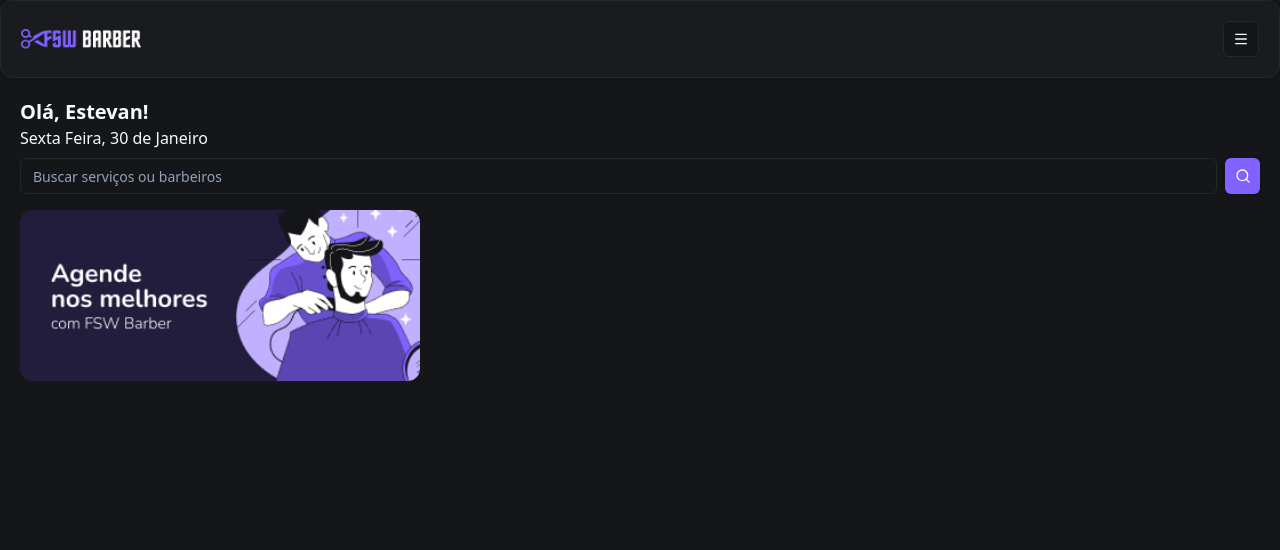
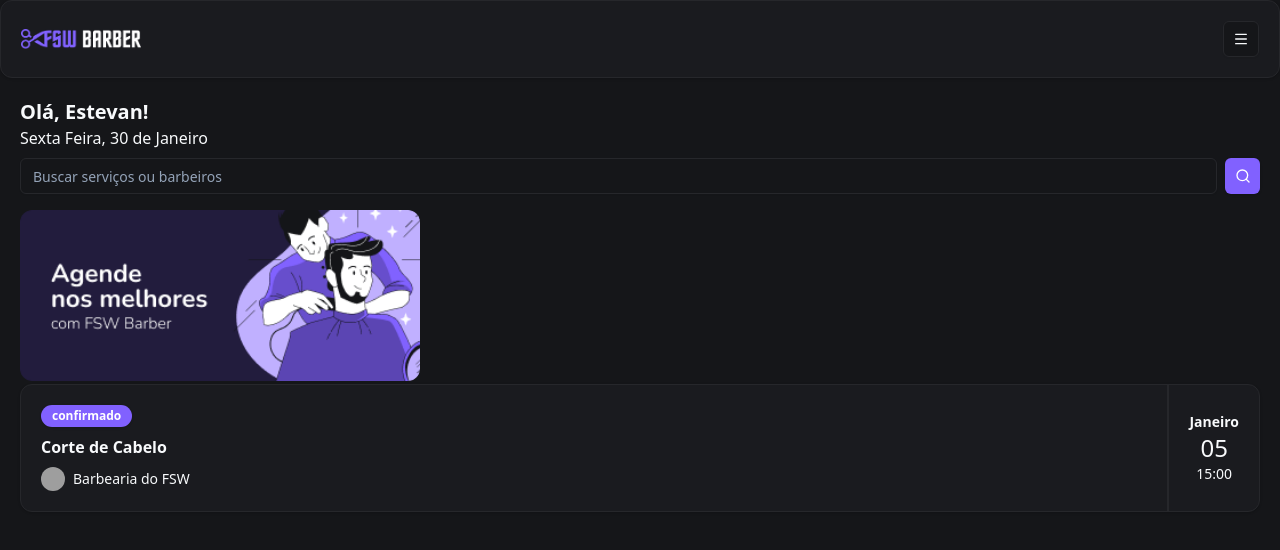
Before and after one commit to Estevangomez/barbershop, a Next.js app: page / in a window 1280 px wide. Shown: the top 550 px of the page. Built offline with nearby package versions, Linux system fonts and the light colour scheme; grey boxes are pictures that could not be loaded.

Commit message:
feat: implementação de agendamento, Badge, Avatar image e Card

```diff
--- a/package.json
+++ b/package.json
@@ -15,6 +15,7 @@
   "dependencies": {
     "@prisma/adapter-pg": "^7.3.0",
     "@prisma/client": "^7.3.0",
+    "@radix-ui/react-avatar": "^1.1.11",
     "@radix-ui/react-slot": "^1.2.4",
     "class-variance-authority": "^0.7.1",
     "clsx": "^2.1.1",
--- a/src/app/page.tsx
+++ b/src/app/page.tsx
@@ -1,8 +1,11 @@
 import Header from "@/components/header";
 import { Button } from "@/components/ui/button";
+import { Card, CardContent } from "@/components/ui/card";
 import { Input } from "@/components/ui/input";
+import { Badge } from "@/components/ui/badge";
 import { SearchIcon } from "lucide-react";
 import Image from "next/image";
+import { Avatar, AvatarImage } from "@/components/ui/avatar";
 
 const Home = () => {
   return (
@@ -33,7 +36,29 @@
        />
        </div>
 
+      <Card className="mt-6">
+          <CardContent className="flex justify-between p-0">
+          <div className="flex flex-col gap-2 py-5 pl-5">
+            <Badge className="w-fit rounded-full">
+              confirmado
+            </Badge>
+            <h3 className="font-semibold">Corte de Cabelo</h3>
 
+           <div className="flex items-center gap-2">
+            <Avatar className="h-6 w-6">
+              <AvatarImage src="https://utfs.io/f/c97a2dc9-cf62-468b-a851-bfd2bdde775f-16p.png"/>
+            </Avatar>
+            <p className="text-sm">Barbearia do FSW</p>
+
+           </div>
+          </div>
+          <div className="flex flex-col items-center justify-center px-5 border-l-2 border-solid">
+              <p className="font-bold text-sm">Janeiro</p>
+              <p className="text-2xl">05</p>
+              <p className="text-sm">15:00</p>
+          </div>
+          </CardContent>
+      </Card>
      </div>
     </div>
   );
--- /dev/null
+++ b/src/components/ui/avatar.tsx
@@ -0,0 +1,50 @@
+"use client"
+
+import * as React from "react"
+import * as AvatarPrimitive from "@radix-ui/react-avatar"
+
+import { cn } from "@/app/_lib/utils"
+
+const Avatar = React.forwardRef<
+  React.ElementRef<typeof AvatarPrimitive.Root>,
+  React.ComponentPropsWithoutRef<typeof AvatarPrimitive.Root>
+>(({ className, ...props }, ref) => (
+  <AvatarPrimitive.Root
+    ref={ref}
+    className={cn(
+      "relative flex h-10 w-10 shrink-0 overflow-hidden rounded-full",
+      className
+    )}
+    {...props}
+  />
+))
+Avatar.displayName = AvatarPrimitive.Root.displayName
+
+const AvatarImage = React.forwardRef<
+  React.ElementRef<typeof AvatarPrimitive.Image>,
+  React.ComponentPropsWithoutRef<typeof AvatarPrimitive.Image>
+>(({ className, ...props }, ref) => (
+  <AvatarPrimitive.Image
+    ref={ref}
+    className={cn("aspect-square h-full w-full", className)}
+    {...props}
+  />
+))
+AvatarImage.displayName = AvatarPrimitive.Image.displayName
+
+const AvatarFallback = React.forwardRef<
+  React.ElementRef<typeof AvatarPrimitive.Fallback>,
+  React.ComponentPropsWithoutRef<typeof AvatarPrimitive.Fallback>
+>(({ className, ...props }, ref) => (
+  <AvatarPrimitive.Fallback
+    ref={ref}
+    className={cn(
+      "flex h-full w-full items-center justify-center rounded-full bg-muted",
+      className
+    )}
+    {...props}
+  />
+))
+AvatarFallback.displayName = AvatarPrimitive.Fallback.displayName
+
+export { Avatar, AvatarImage, AvatarFallback }
--- /dev/null
+++ b/src/components/ui/badge.tsx
@@ -0,0 +1,36 @@
+import * as React from "react"
+import { cva, type VariantProps } from "class-variance-authority"
+
+import { cn } from "@/app/_lib/utils"
+
+const badgeVariants = cva(
+  "inline-flex items-center rounded-md border px-2.5 py-0.5 text-xs font-semibold transition-colors focus:outline-none focus:ring-2 focus:ring-ring focus:ring-offset-2",
+  {
+    variants: {
+      variant: {
+        default:
+          "border-transparent bg-primary text-primary-foreground shadow hover:bg-primary/80",
+        secondary:
+          "border-transparent bg-secondary text-secondary-foreground hover:bg-secondary/80",
+        destructive:
+          "border-transparent bg-destructive text-destructive-foreground shadow hover:bg-destructive/80",
+        outline: "text-foreground",
+      },
+    },
+    defaultVariants: {
+      variant: "default",
+    },
+  }
+)
+
+export interface BadgeProps
+  extends React.HTMLAttributes<HTMLDivElement>,
+    VariantProps<typeof badgeVariants> {}
+
+function Badge({ className, variant, ...props }: BadgeProps) {
+  return (
+    <div className={cn(badgeVariants({ variant }), className)} {...props} />
+  )
+}
+
+export { Badge, badgeVariants }
```
Also changed, not shown: 1 other file (tests, documents, lock files or other folders).
